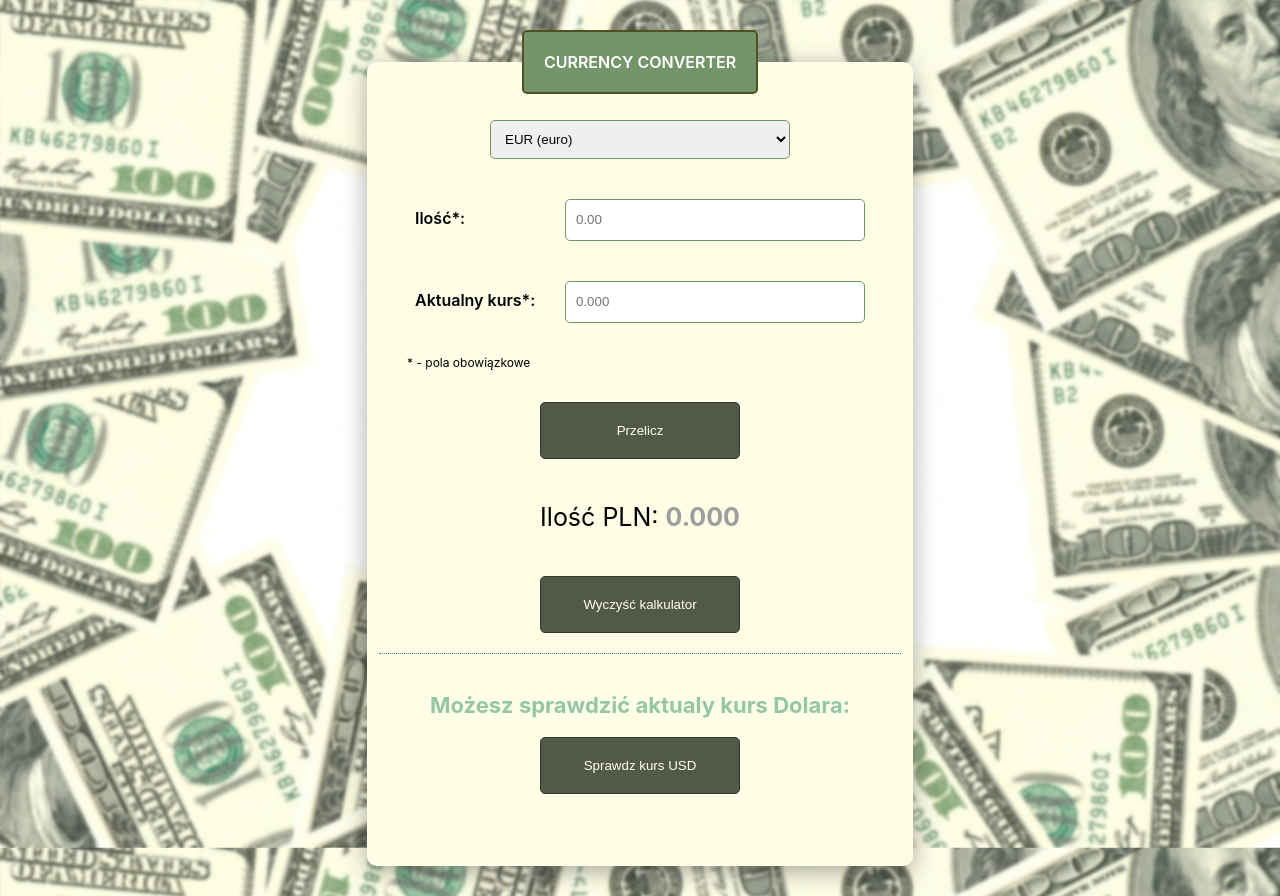
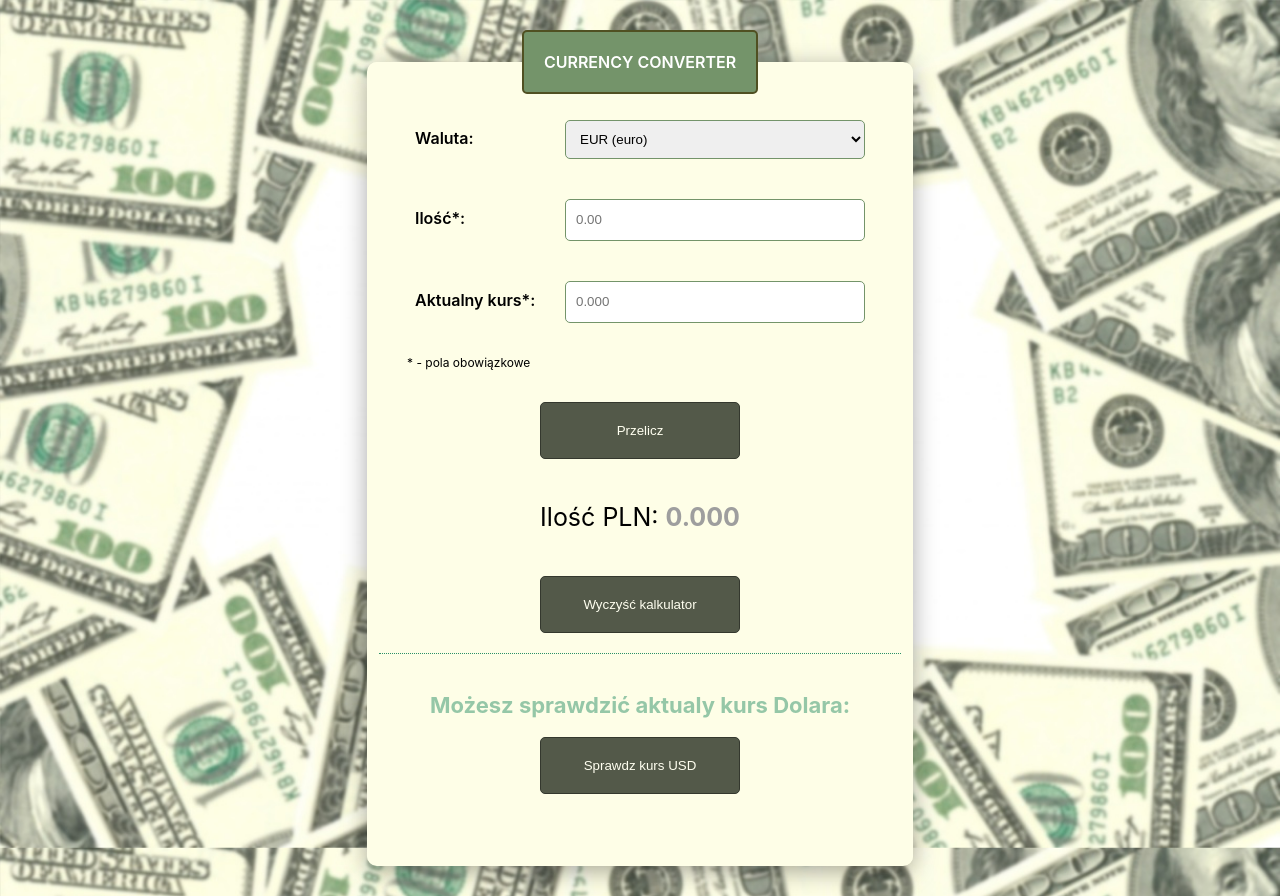
Before and after one commit to miloszzaj/currency-converter-react, a React (Create React App) app: page / in a window 1280 px wide. Built offline with nearby package versions, Linux system fonts and the light colour scheme; a web font is replaced by a local one.

Commit message:
SelectComponent

```diff
--- a/src/SelectComponent/index.js
+++ b/src/SelectComponent/index.js
@@ -1,7 +1,9 @@
 import './style.css';
 
-const SelectComponent = () => {
+const SelectComponent = ({ title }) => {
 	return (
+		<label>
+			<span className='form__labelText'>{title}</span>
 			<select className='form__select'>
 				<option>EUR (euro)</option>
 				<option>USD (dolar amerykański)</option>
@@ -13,6 +15,7 @@ const SelectComponent = () => {
 				<option>GBP (funt szterling)</option>
 				<option>JPY (jen)</option>
 			</select>
+		</label>
 	);
 };
 
--- a/src/SelectComponent/style.css
+++ b/src/SelectComponent/style.css
@@ -4,3 +4,10 @@
     width: 300px;
     padding: 10px;
 }
+
+.form__labelText {
+    width: 150px;
+    display: inline-block;
+    font-weight: 600;
+
+}
```
Lines whose indentation alone changed are shown as unchanged.
